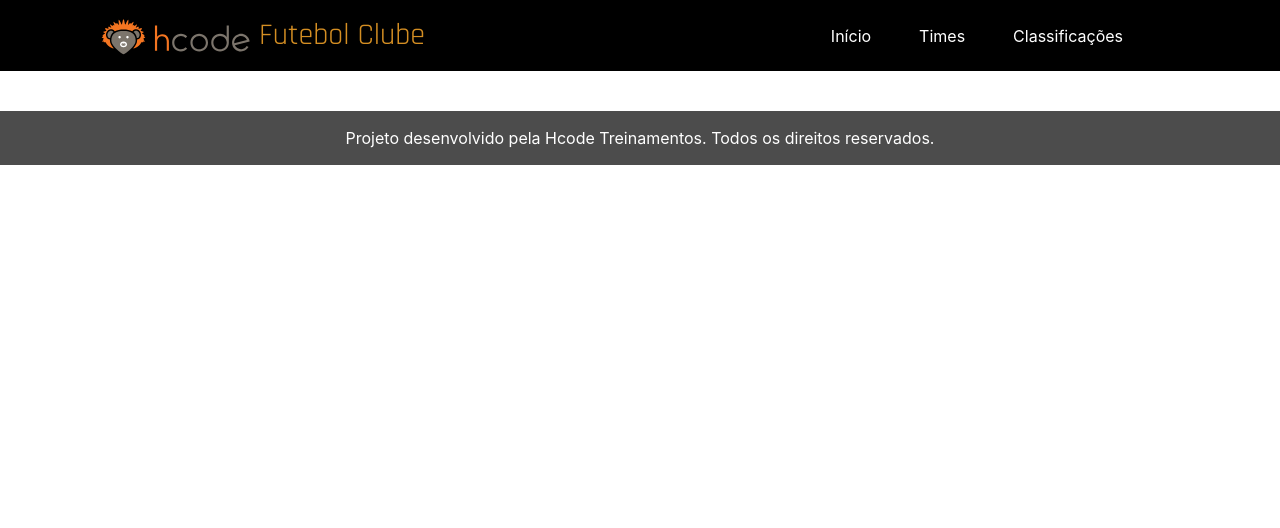
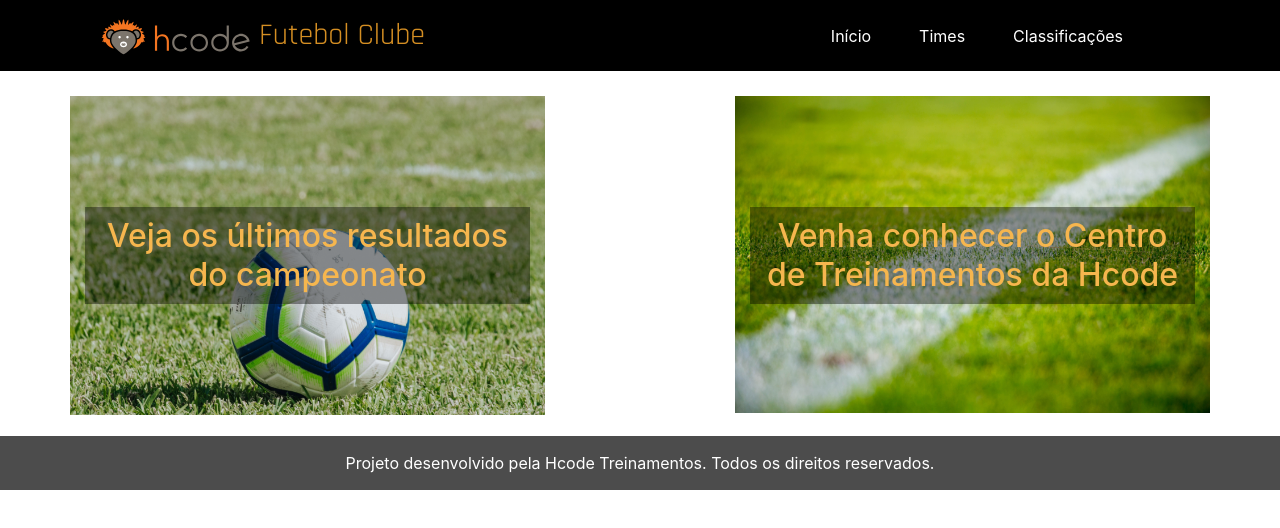
Before and after one commit to thiagofreitascarneiro/futebol-club, a Vue app: page /#/ in a window 1280 px wide. Shown: the top 528 px of the page. Built offline with nearby package versions, Linux system fonts and the light colour scheme.

Commit message:
adicionando components Section

```diff
--- a/src/App.vue
+++ b/src/App.vue
@@ -1,6 +1,8 @@
 <template>
   <div id="app">
     <HcodeHeader/>
+
+    <HcodeSection/>
 
     <HcodeFooter />
   </div>
@@ -9,12 +11,14 @@
 <script>
 import HcodeHeader from './components/HcodeHeader'
 import HcodeFooter from './components/HcodeFooter'
+import HcodeSection from './components/HcodeSection'
 
 export default {
   name: 'App',
   components: {
     HcodeHeader,
-    HcodeFooter
+    HcodeFooter,
+    HcodeSection
   }
 }
 </script>
--- /dev/null
+++ b/src/components/HcodeSection.vue
@@ -0,0 +1,22 @@
+<template>
+
+    <div>
+        <HcodeSectionBanner />
+    </div>
+
+</template>
+
+<script>
+import HcodeSectionBanner from './HcodeSectionBanner'
+
+export default {
+    components: {
+        HcodeSectionBanner
+    }
+
+}
+</script>
+
+<style scoped>
+
+</style>
--- /dev/null
+++ b/src/components/HcodeSectionBanner.vue
@@ -0,0 +1,59 @@
+<template>
+
+   <section>
+    <div class="container">
+
+        <div class="row">
+            <div class="col-5 text-center principal-news">
+                <h2>Veja os últimos resultados do campeonato</h2>
+            </div>
+
+            <div class="col-5 offset-2 text-center principal-news">
+               <h2>Venha conhecer o Centro de Treinamentos da Hcode</h2>
+            </div>
+
+        </div>
+
+    </div>
+   </section>
+
+</template>
+
+<script>
+
+</script>
+
+<style scoped>
+section {
+    margin-top: 25px;
+}
+
+.container .row {
+    height: 300px;
+}
+
+.container .row .col-5:first-child {
+   background-color: rgba(0, 0, 0, 0.5);
+   background-image: url('../assets/football.jpg');
+   background-repeat: no-repeat;
+   background-size: 100%;
+}
+
+.container .row .col-5:nth-child(2) {
+    background: url('../assets/football2.jpg') no-repeat;
+    background-size:100%;
+}
+
+h2 {
+    margin: 25% 0;
+    color: #f6b64e;
+    background-color: rgba(0, 0, 0, 0.4);
+    padding: 10px;
+}
+
+.principal-news {
+    cursor: pointer;
+}
+
+
+</style>
```
Also changed, not shown: src/assets/football.jpg (added), src/assets/football2.jpg (added).
